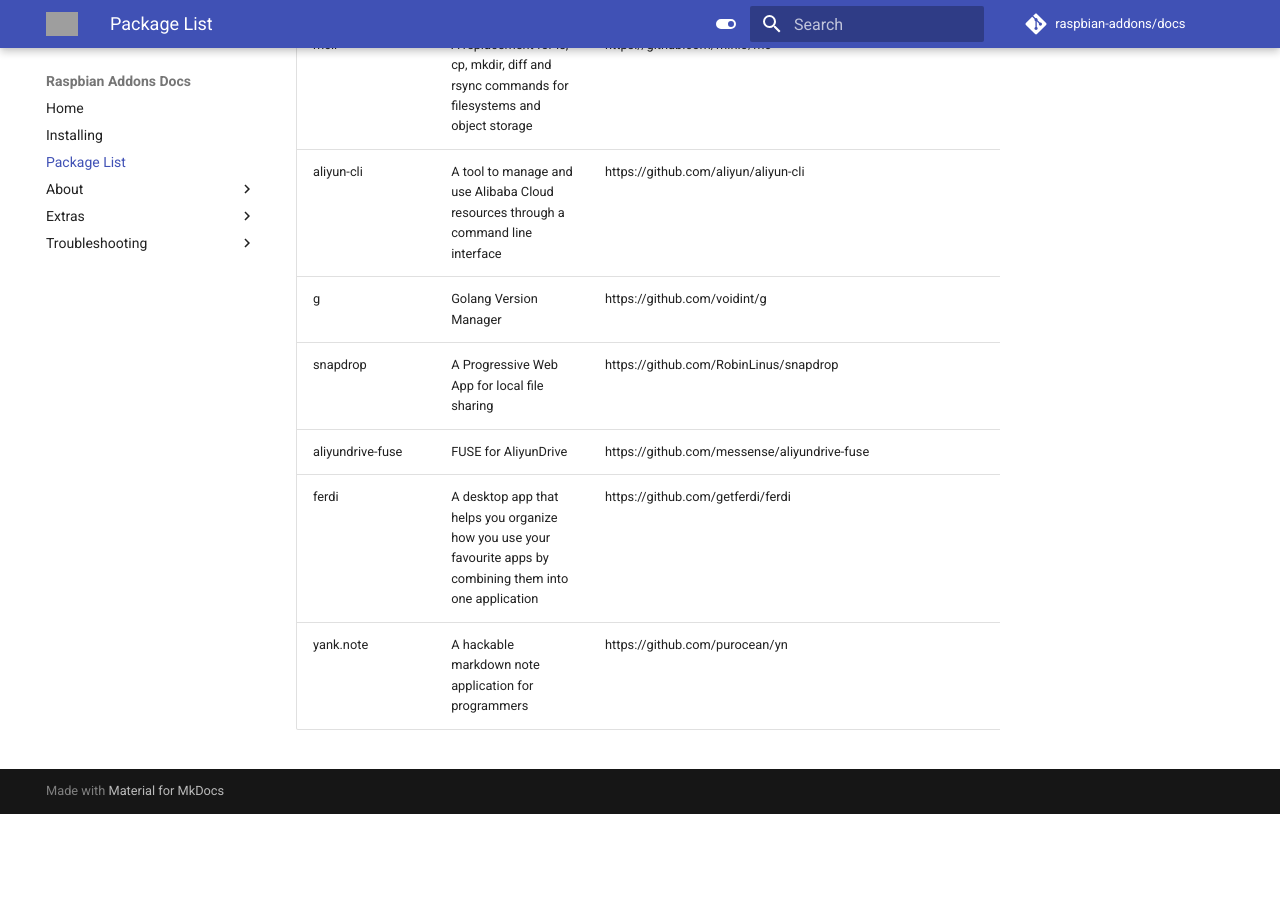
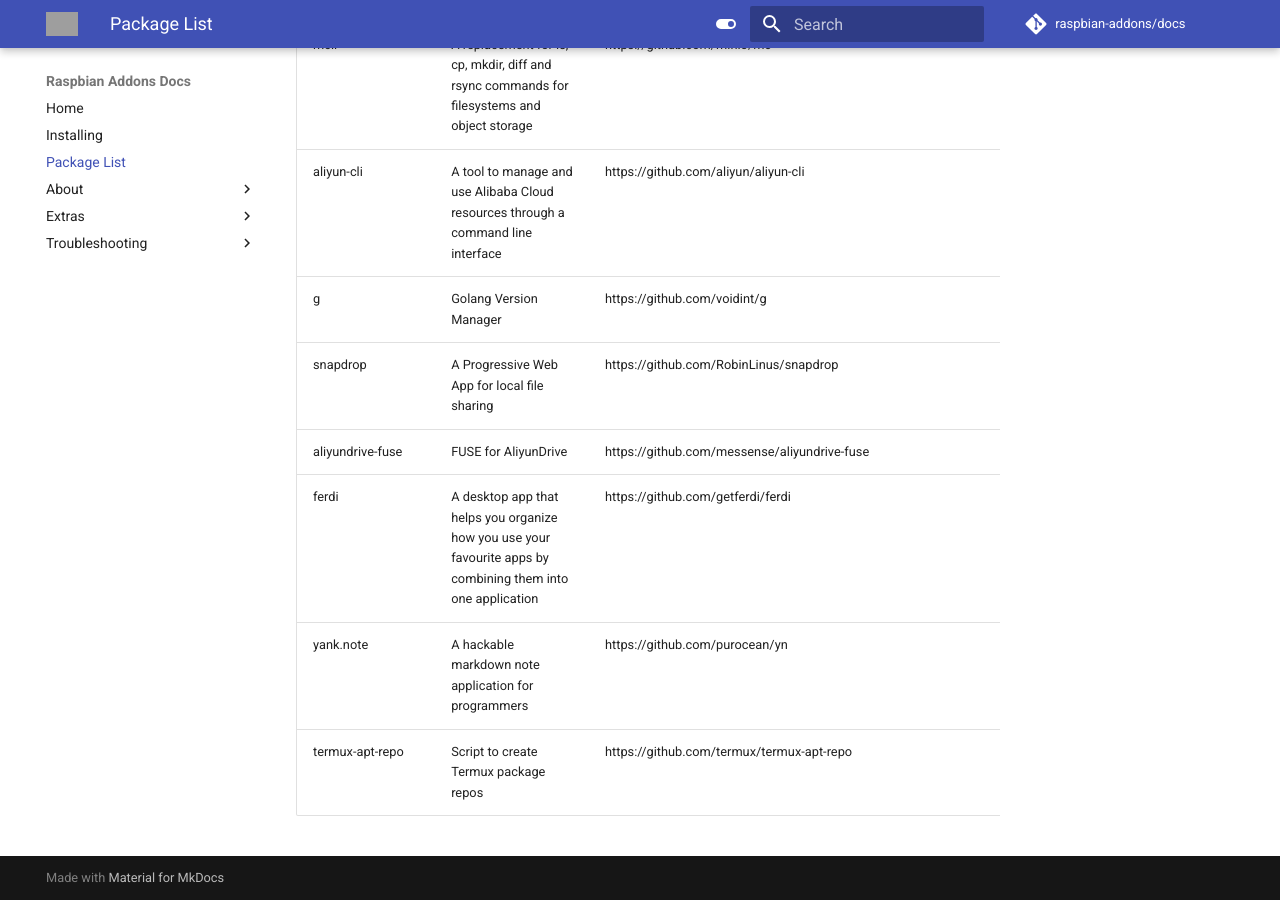
Before and after one commit to raspbian-addons/docs, an MkDocs documentation site: the page built from docs/package-list.md, in a window 1280 px wide and 900 px high, scrolled down 19562 px. Built offline with MkDocs 1.6.1 and Material for MkDocs 9.7.7, drawn with Linux system fonts in a browser that asks for light colours; comment, search, counter and statistics services are not loaded; before the commit the page ends 20376 px from its top, so only the background shows below that; grey boxes are pictures that could not be loaded.

Commit message:
packagelist: add termux-apt-repo

```diff
--- a/docs/package-list.md
+++ b/docs/package-list.md
@@ -242,3 +242,4 @@
 | aliyundrive-fuse | FUSE for AliyunDrive | https://github.com/messense/aliyundrive-fuse |
 | ferdi | A desktop app that helps you organize how you use your favourite apps by combining them into one application | https://github.com/getferdi/ferdi |
 | yank.note | A hackable markdown note application for programmers | https://github.com/purocean/yn |
+| termux-apt-repo | Script to create Termux package repos | https://github.com/termux/termux-apt-repo |
```
